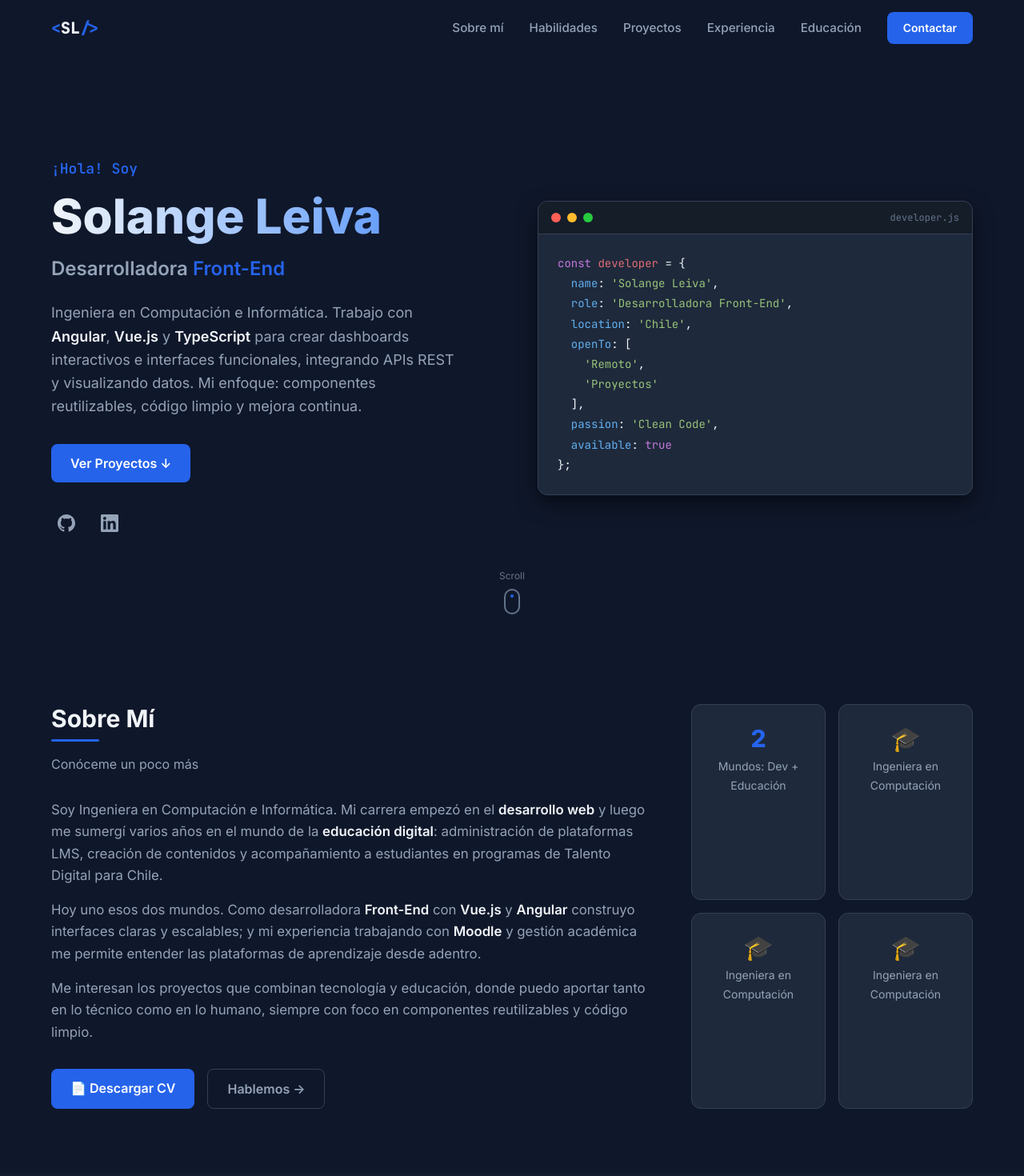
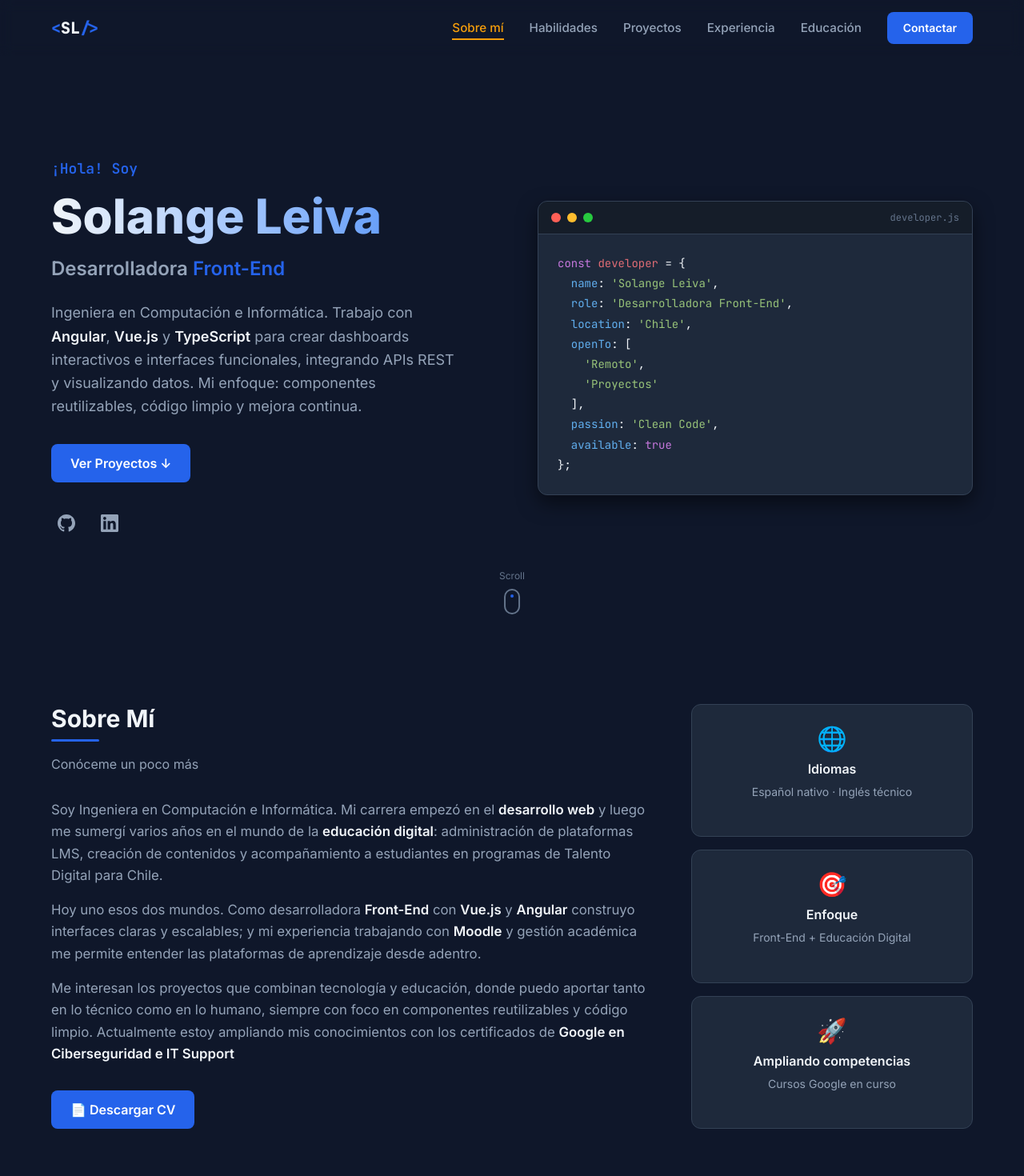
Before and after one commit to Solst1tium/portafolio-sol, a Vue app: page / in a window 1280 px wide. Shown: the top 1470 px of the page at 80% size. Built offline with nearby package versions, Linux system fonts and the light colour scheme.

Commit message:
feat: unifico perfil dev + educación, mejoras móvil y scroll spy

```diff
--- a/src/components/AboutSection.vue
+++ b/src/components/AboutSection.vue
@@ -36,6 +36,8 @@
               Me interesan los proyectos que combinan tecnología y educación,
               donde puedo aportar tanto en lo técnico como en lo humano, siempre con
               foco en componentes reutilizables y código limpio.
+              Actualmente estoy ampliando mis conocimientos con los certificados de
+              <strong class="text-text-primary font-semibold">Google en Ciberseguridad e IT Support</strong>
             </p>
 
           </div>
@@ -46,36 +48,37 @@
                       hover:shadow-primary/30 transition-all duration-300">
               📄 Descargar CV
             </a>
-            <a href="#contacto" class="border border-border text-text-secondary px-6 py-3 rounded-lg
-                      font-semibold hover:border-primary hover:text-primary
-                      transition-all duration-300">
-              Hablemos →
-            </a>
+
           </div>
         </div>
 
-        <!-- Stats -->
-        <!-- Stats -->
-        <div class="grid grid-cols-2 gap-4">
-          <div class="bg-bg-card border border-border rounded-xl p-6 text-center">
-            <span class="block text-3xl font-extrabold text-primary mb-1">2</span>
-            <span class="text-text-secondary text-sm">Mundos: Dev + Educación</span>
-          </div>
-          <div class="bg-bg-card border border-border rounded-xl p-6 text-center">
-            <span class="block text-3xl font-extrabold text-primary mb-1">🎓</span>
-            <span class="text-text-secondary text-sm">Ingeniera en Computación</span>
-          </div>
 
-           <div class="bg-bg-card border border-border rounded-xl p-6 text-center">
-            <span class="block text-3xl font-extrabold text-primary mb-1">🎓</span>
-            <span class="text-text-secondary text-sm">Ingeniera en Computación</span>
-          </div>
+    <!-- Panel derecho: info única (no numérica) -->
+<div class="grid grid-cols-1 gap-4">
+  <div class="bg-bg-card border border-border rounded-xl p-6 text-center
+              transition-all duration-300 hover:-translate-y-1 hover:shadow-lg
+              hover:border-primary">
+    <span class="block text-3xl mb-2">🌐</span>
+    <span class="block text-text-primary font-semibold mb-1">Idiomas</span>
+    <span class="text-text-secondary text-sm">Español nativo · Inglés técnico</span>
+  </div>
 
-           <div class="bg-bg-card border border-border rounded-xl p-6 text-center">
-            <span class="block text-3xl font-extrabold text-primary mb-1">🎓</span>
-            <span class="text-text-secondary text-sm">Ingeniera en Computación</span>
-          </div>
-        </div>
+  <div class="bg-bg-card border border-border rounded-xl p-6 text-center
+              transition-all duration-300 hover:-translate-y-1 hover:shadow-lg
+              hover:border-primary">
+    <span class="block text-3xl mb-2">🎯</span>
+    <span class="block text-text-primary font-semibold mb-1">Enfoque</span>
+    <span class="text-text-secondary text-sm">Front-End + Educación Digital</span>
+  </div>
+
+  <div class="bg-bg-card border border-border rounded-xl p-6 text-center
+              transition-all duration-300 hover:-translate-y-1 hover:shadow-lg
+              hover:border-primary">
+    <span class="block text-3xl mb-2">🚀</span>
+    <span class="block text-text-primary font-semibold mb-1">Ampliando competencias</span>
+    <span class="text-text-secondary text-sm">Cursos Google en curso</span>
+  </div>
+</div>
 
 
       </div>
--- a/src/components/ExperienceSection.vue
+++ b/src/components/ExperienceSection.vue
@@ -5,7 +5,7 @@
                  after:w-15 after:h-0.75 after:bg-primary after:mt-2 after:rounded">
         Experiencia Profesional
       </h2>
-      <p class="text-text-secondary mb-12 mt-4">Mi trayectoria en el desarrollo de software</p>
+      <p class="text-text-secondary mb-12 mt-4">Mi trayectoria en desarrollo y educación digital</p>
 
       <!-- Timeline -->
       <div class="relative pl-8 before:absolute before:left-2 before:top-0 before:bottom-0
--- a/src/components/NavBar.vue
+++ b/src/components/NavBar.vue
@@ -1,10 +1,7 @@
 <template>
-  <header
-    class="fixed top-0 left-0 right-0 z-50 h-17.5 transition-all duration-300"
-    :class="isScrolled
-      ? 'bg-bg-dark/95 backdrop-blur-md shadow-lg border-b border-border'
-      : 'bg-transparent'"
-  >
+  <header class="fixed top-0 left-0 right-0 z-50 h-17.5 transition-all duration-300" :class="isScrolled
+    ? 'bg-bg-dark md:bg-bg-dark/95 md:backdrop-blur-md shadow-lg border-b border-border'
+    : 'bg-bg-dark/80 md:bg-transparent md:backdrop-blur-sm'">
     <div class="max-w-300 mx-auto px-6 h-full flex items-center justify-between">
 
       <!-- Logo -->
@@ -14,72 +11,42 @@
 
       <!-- Links desktop -->
       <nav class="hidden md:flex items-center gap-8">
-        <a
-          v-for="link in navLinks"
-          :key="link.href"
-          :href="link.href"
-          class="text-text-secondary hover:text-text-primary font-medium text-[0.95rem]
-                 transition-colors duration-200 relative
-                 after:absolute after:-bottom-1 after:left-0 after:w-0 after:h-0.5
-                 after:bg-primary after:transition-all after:duration-300
-                 hover:after:w-full"
-        >
+        <a v-for="link in navLinks" :key="link.href" :href="link.href" class="font-medium text-[0.95rem] transition-colors duration-200 relative
+       after:absolute after:-bottom-1 after:left-0 after:w-0 after:h-0.5
+       after:bg-warning after:transition-all after:duration-300" :class="isActive(link)
+        ? 'text-warning  after:w-full'
+        : 'text-text-secondary hover:text-text-primary hover:after:w-full'">
           {{ link.label }}
         </a>
-        <a
-          href="#contacto"
-          class="bg-primary text-white px-5 py-2.5 rounded-lg font-semibold text-sm
+        <a href="#contacto" class="bg-primary text-white px-5 py-2.5 rounded-lg font-semibold text-sm
                  hover:bg-primary-dark hover:-translate-y-0.5 hover:shadow-lg
-                 hover:shadow-primary/25 transition-all duration-300"
-        >
+                 hover:shadow-primary/25 transition-all duration-300">
           Contactar
         </a>
       </nav>
 
       <!-- Hamburguesa -->
-      <button
-        class="md:hidden flex flex-col gap-1.25 p-1 z-1001"
-        @click="menuOpen = !menuOpen"
-        aria-label="Abrir menú"
-      >
-        <span
-          class="w-6 h-0.5 bg-text-primary rounded transition-all duration-300"
-          :class="{ 'rotate-45 translate-y-1.75': menuOpen }"
-        ></span>
-        <span
-          class="w-6 h-0.5 bg-text-primary rounded transition-all duration-300"
-          :class="{ 'opacity-0': menuOpen }"
-        ></span>
-        <span
-          class="w-6 h-0.5 bg-text-primary rounded transition-all duration-300"
-          :class="{ '-rotate-45 -translate-y-1.75': menuOpen }"
-        ></span>
+      <button class="md:hidden flex flex-col gap-1.25 p-1 z-1001" @click="menuOpen = !menuOpen" aria-label="Abrir menú">
+        <span class="w-6 h-0.5 bg-text-primary rounded transition-all duration-300"
+          :class="{ 'rotate-45 translate-y-1.75': menuOpen }"></span>
+        <span class="w-6 h-0.5 bg-text-primary rounded transition-all duration-300"
+          :class="{ 'opacity-0': menuOpen }"></span>
+        <span class="w-6 h-0.5 bg-text-primary rounded transition-all duration-300"
+          :class="{ '-rotate-45 -translate-y-1.75': menuOpen }"></span>
       </button>
     </div>
 
     <!-- Menú mobile -->
     <Transition name="slide-menu">
-      <nav
-        v-if="menuOpen"
-        class="md:hidden fixed top-17.5 left-0 right-0 bottom-0
-               bg-bg-dark/98 backdrop-blur-lg flex flex-col items-center
-               justify-center gap-8 z-999"
-      >
-        <a
-          v-for="link in navLinks"
-          :key="link.href"
-          :href="link.href"
-          class="text-text-secondary hover:text-primary text-xl font-medium transition-colors"
-          @click="menuOpen = false"
-        >
+      <nav v-if="menuOpen" class="md:hidden fixed top-17.5 left-0 right-0 bottom-0
+               bg-bg-dark flex flex-col items-center
+               justify-center gap-8 z-999">
+        <a v-for="link in navLinks" :key="link.href" :href="link.href" class="text-xl font-medium transition-colors"
+          :class="isActive(link) ? 'text-warning' : 'text-text-secondary hover:text-warning'" @click="menuOpen = false">
           {{ link.label }}
         </a>
-        <a
-          href="#contacto"
-          class="bg-primary text-white px-8 py-3 rounded-lg font-semibold
-                 hover:bg-primary-dark transition-colors"
-          @click="menuOpen = false"
-        >
+        <a href="#contacto" class="bg-primary text-white px-8 py-3 rounded-lg font-semibold
+                 hover:bg-primary-dark transition-colors" @click="menuOpen = false">
           Contactar
         </a>
       </nav>
@@ -92,6 +59,7 @@ import { ref, onMounted, onUnmounted } from 'vue'
 
 const isScrolled = ref(false)
 const menuOpen = ref(false)
+const activeSection = ref('')
 
 const navLinks = [
   { href: '#sobre-mi', label: 'Sobre mí' },
@@ -105,8 +73,38 @@ const handleScroll = () => {
   isScrolled.value = window.scrollY > 50
 }
 
-onMounted(() => window.addEventListener('scroll', handleScroll))
-onUnmounted(() => window.removeEventListener('scroll', handleScroll))
+// Verifica si un link es la sección activa
+const isActive = (link) => {
+  return activeSection.value === link.href.substring(1)
+}
+
+let observer = null
+
+onMounted(() => {
+  window.addEventListener('scroll', handleScroll)
+
+  // Scroll spy: detecta qué sección está visible
+  observer = new IntersectionObserver((entries) => {
+    entries.forEach(entry => {
+      if (entry.isIntersecting) {
+        activeSection.value = entry.target.id
+      }
+    })
+  }, {
+    rootMargin: '-50% 0px -50% 0px'
+  })
+
+  // Observa cada sección del menú
+  navLinks.forEach(link => {
+    const section = document.querySelector(link.href)
+    if (section) observer.observe(section)
+  })
+})
+
+onUnmounted(() => {
+  window.removeEventListener('scroll', handleScroll)
+  if (observer) observer.disconnect()
+})
 </script>
 
 <style scoped>
@@ -114,6 +112,7 @@ onUnmounted(() => window.removeEventListener('scroll', handleScroll))
 .slide-menu-leave-active {
   transition: transform 0.3s ease, opacity 0.3s ease;
 }
+
 .slide-menu-enter-from,
 .slide-menu-leave-to {
   transform: translateX(100%);
--- a/src/components/ProjectsSection.vue
+++ b/src/components/ProjectsSection.vue
@@ -12,7 +12,7 @@
       </div>
 
       <div class="text-center mt-12">
-        <a href="https://github.com/tu-usuario" target="_blank" rel="noopener"
+        <a href="https://github.com/Solst1tium" target="_blank" rel="noopener"
            class="inline-flex items-center gap-2 border border-border text-text-secondary
                   px-6 py-3 rounded-lg font-semibold hover:border-primary hover:text-primary
                   transition-all duration-300">
--- a/src/data/skills.js
+++ b/src/data/skills.js
@@ -33,6 +33,8 @@ export const skillCategories = [
       { name: 'Administración de cursos', level: 'advanced' },
       { name: 'Seguimiento de estudiantes', level: 'advanced' },
       { name: 'Reportería académica', level: 'advanced' },
+      { name: 'QA de contenidos educativos', level: 'advanced' },
+      { name: 'Revisión de material audiovisual', level: 'advanced' },
       { name: 'Diseño de evaluaciones', level: 'advanced' },
       { name: 'Diseño instruccional', level: 'intermediate' }
     ]
@@ -63,6 +65,7 @@ export const skillCategories = [
       { name: 'Postman', level: 'advanced' },
       { name: 'Metabase', level: 'intermediate' },
       { name: 'VS Code', level: 'advanced' },
+      { name: 'OBS Studio', level: 'intermediate' },
       { name: 'Excel (reportería)', level: 'advanced' }
     ]
   },
```
Also changed, not shown: src/components/EducationSection.vue (+16 -10 lines), src/components/ProjectCard.vue (+50 -46 lines), src/data/education.js (+21 -2 lines), src/data/experiences.js (+81 -24 lines).
